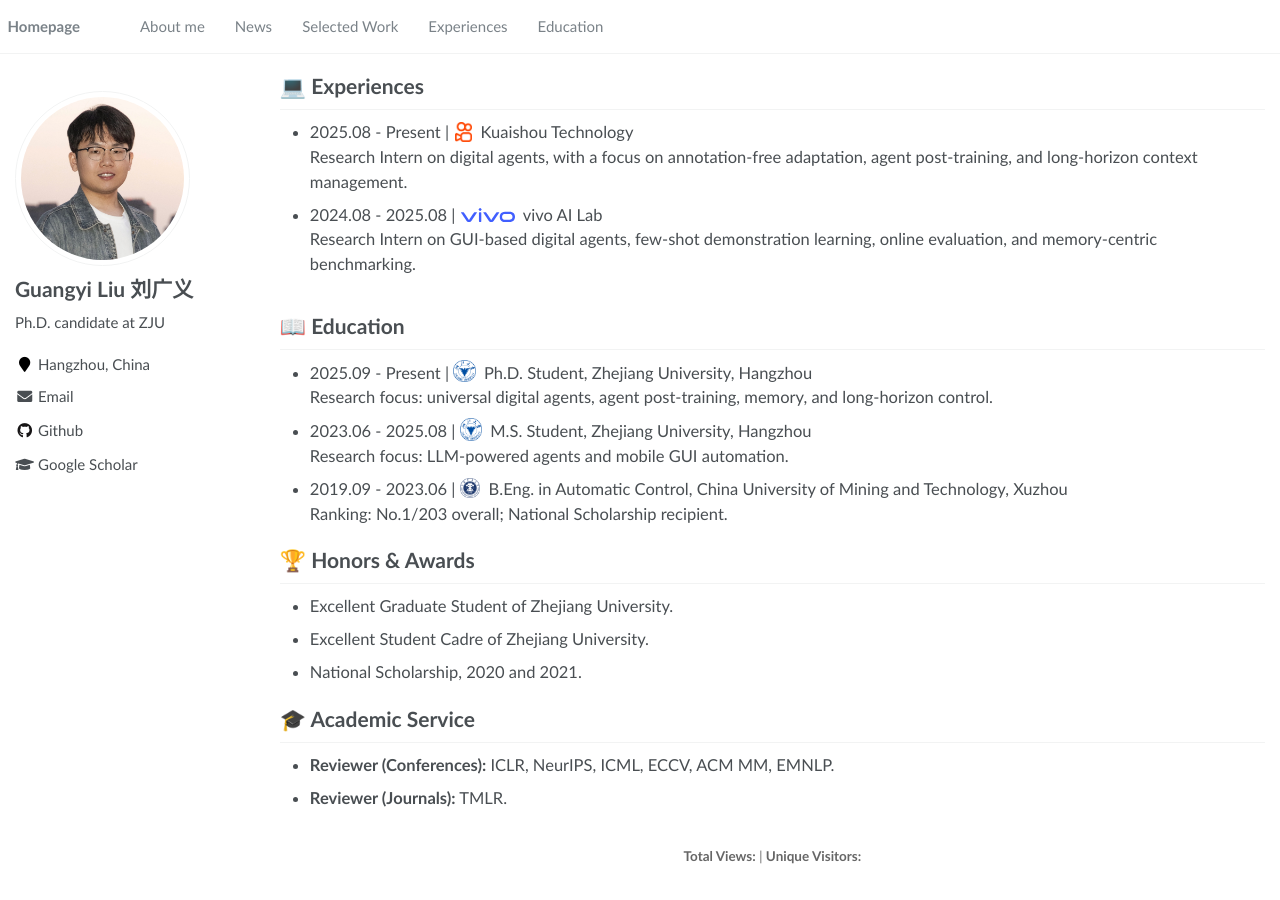
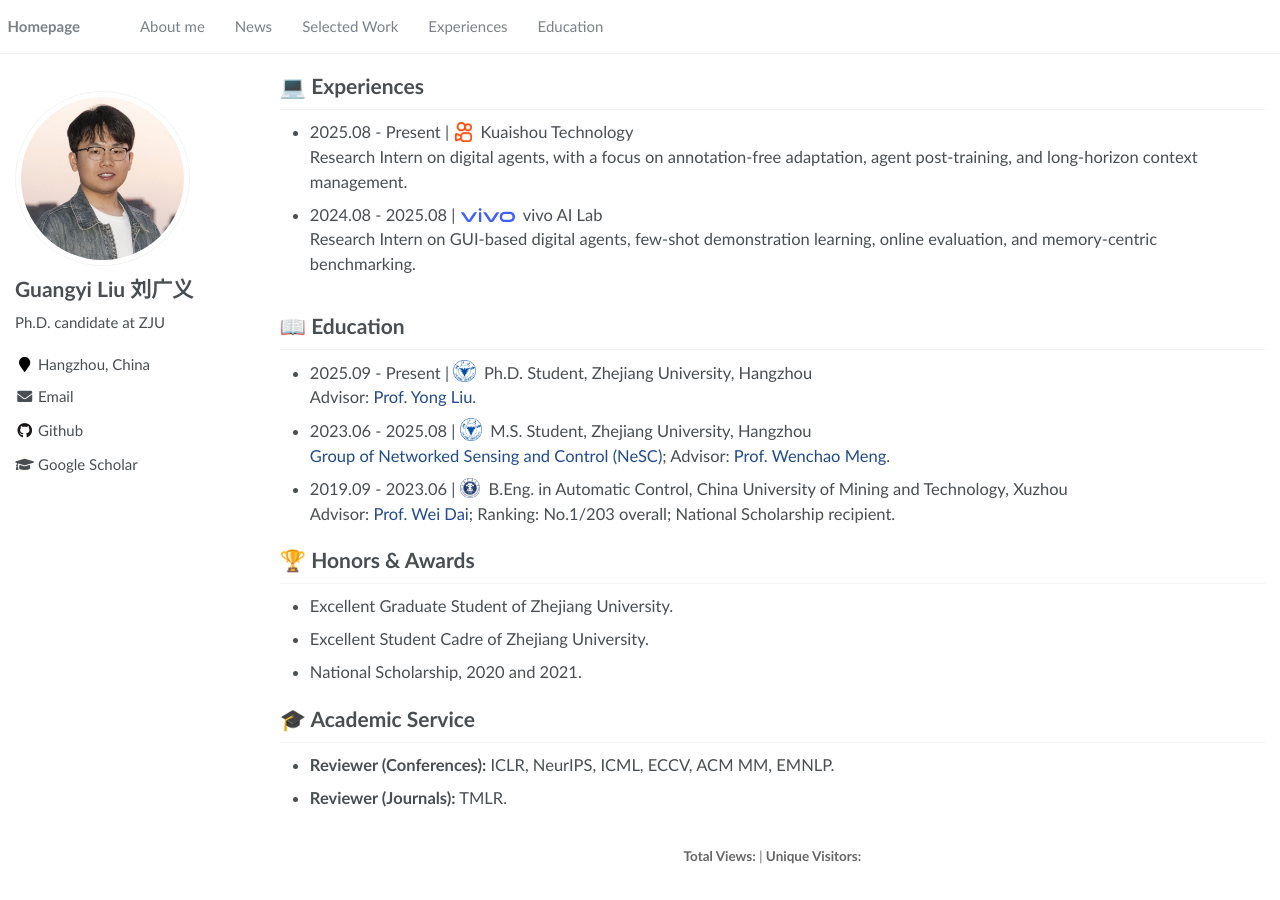
Before and after one commit to lgy0404/lgy0404.github.io, a Jekyll site: the page built from _pages/about.md, in a window 1280 px wide and 900 px high, scrolled down 3151 px. Built offline with Jekyll 4.4.1, drawn with Linux system fonts in a browser that asks for light colours; comment, search, counter and statistics services are not loaded; grey boxes are pictures that could not be loaded.

Commit message:
style: update education advisor details

```diff
--- a/_pages/about.md
+++ b/_pages/about.md
@@ -366,11 +366,11 @@ I am a Ph.D. candidate in the Department of Control Science and Engineering at Z
 # 📖 Education
 
 - 2025.09 - Present | <img src="./images/logos/zju-logo-1.png" class="edu-logo" alt="Zhejiang University logo"> Ph.D. Student, Zhejiang University, Hangzhou
-  Research focus: universal digital agents, agent post-training, memory, and long-horizon control.
+  Advisor: [Prof. Yong Liu](https://person.zju.edu.cn/yongliu).
 - 2023.06 - 2025.08 | <img src="./images/logos/zju-logo-1.png" class="edu-logo" alt="Zhejiang University logo"> M.S. Student, Zhejiang University, Hangzhou
-  Research focus: LLM-powered agents and mobile GUI automation.
+  [Group of Networked Sensing and Control (NeSC)](http://nesc.zju.edu.cn/); Advisor: [Prof. Wenchao Meng](https://person.zju.edu.cn/wmeng).
 - 2019.09 - 2023.06 | <img src="./images/logos/cumt-logo.png" class="edu-logo edu-logo--cumt" alt="China University of Mining and Technology logo"> B.Eng. in Automatic Control, China University of Mining and Technology, Xuzhou
-  Ranking: No.1/203 overall; National Scholarship recipient.
+  Advisor: [Prof. Wei Dai](https://faculty.cumt.edu.cn/DaiW/zh_CN/img/175786/list/%7B%7B:linkUrl%7D%7D); Ranking: No.1/203 overall; National Scholarship recipient.
 
 # 🏆 Honors & Awards
 
```
